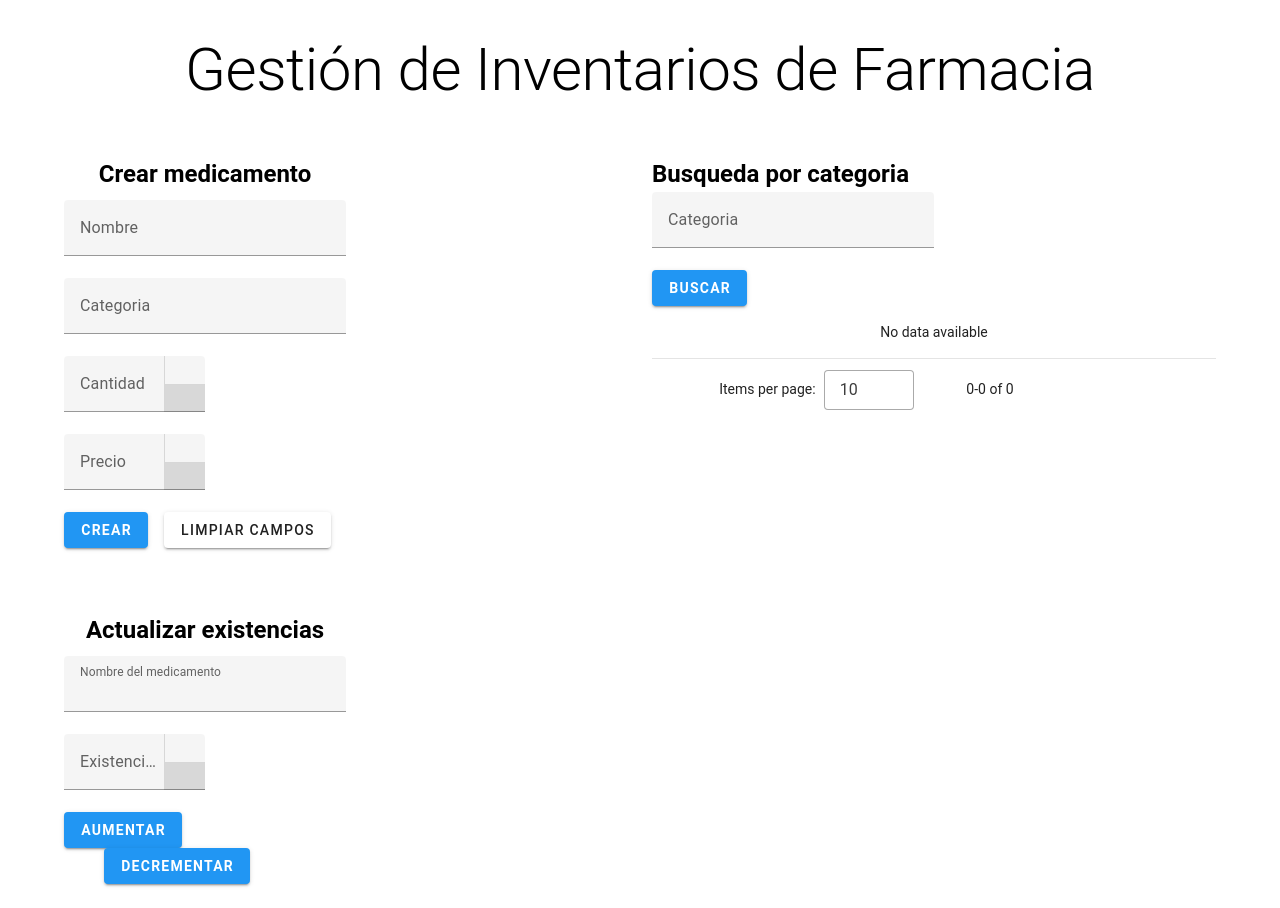
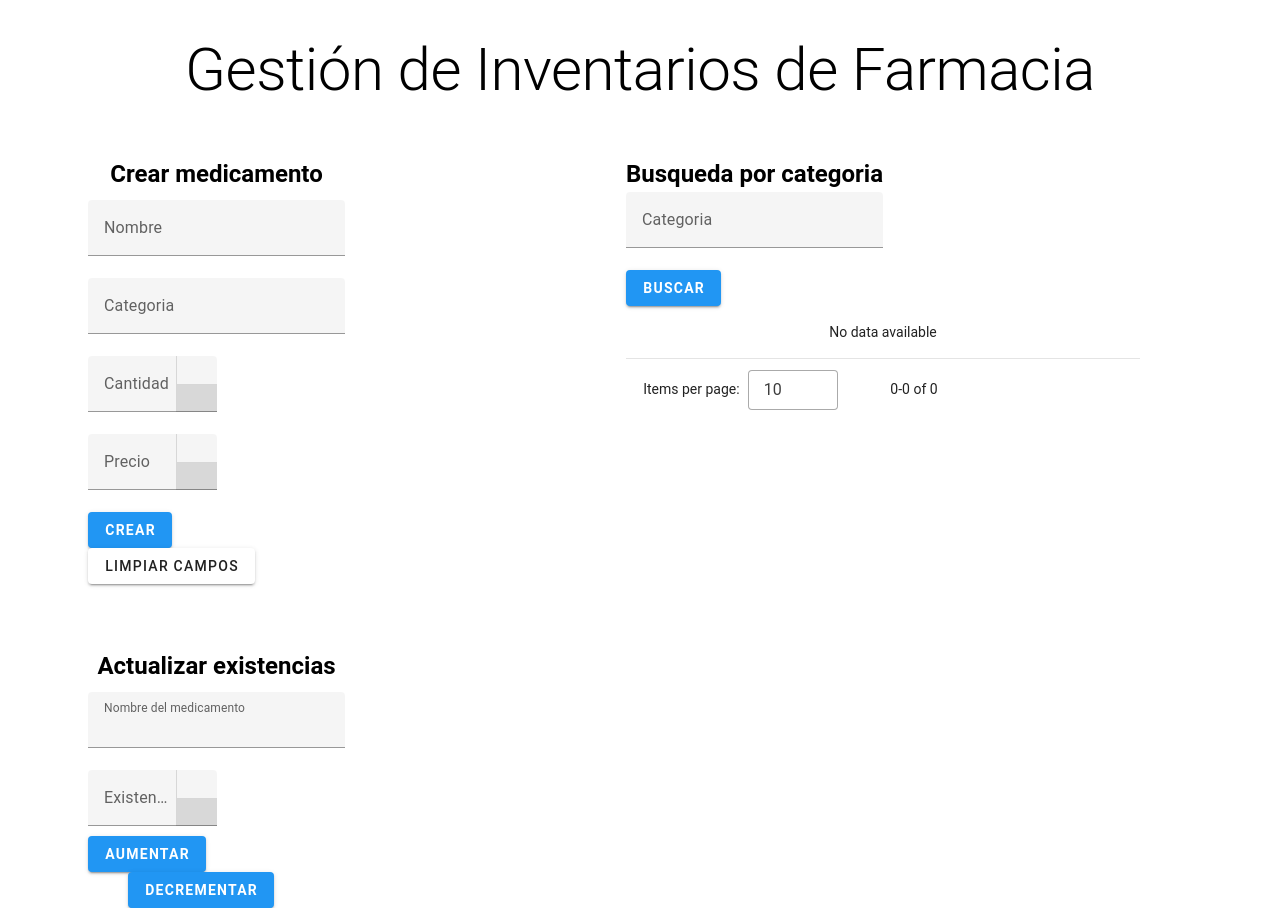
Before and after one commit to rafaelrdgz/gestion-farmacia-vue, a Vue app: page / in a window 1280 px wide. Built offline with nearby package versions, Linux system fonts and the light colour scheme.

Commit message:
agregados media-queries vista movil

```diff
--- a/src/App.vue
+++ b/src/App.vue
@@ -4,22 +4,21 @@ import { useField, useForm } from 'vee-validate'
 import Medicamento from '@/Medicamento.js'
 import { ref } from 'vue'
 
-
 let medicamentos = new Map()
 
 const { handleSubmit, handleReset } = useForm({
   validationSchema: {
-    nombre (value) {
+    nombre(value) {
       if (value?.length >= 2) return true
 
       return 'El nombre debe tener al menos 2 caracteres.'
     },
-    categoria (value) {
+    categoria(value) {
       if (value?.length >= 2) return true
 
       return 'La categoria debe tener al menos 2 caracteres.'
     }
-  },
+  }
 })
 const nombre = useField('nombre')
 const categoria = useField('categoria')
@@ -31,19 +30,17 @@ const nombreActualizar = ref('')
 const medicamentosPorCategoria = ref([])
 const buscarMedCategoria = ref('buscarMedCategoria')
 const listaCategorias = ref([])
-buscarMedCategoria.value =null
+buscarMedCategoria.value = null
 
-const submit = handleSubmit(values => {
-  /*if(medicamentos.has(values.nombre)){
-    alert('Ya existe ese medicamento')
-  }else{
-    medicamentos.set(values.nombre, new Medicamento(values.nombre, values.categoria, values.cantidad, values.precio))
-    console.log('agregado el medicamento')
-    console.log(medicamentos)
-  }*/
-  medicamentos.has(values.nombre) ? alert('Ya existe ese medicamento') : medicamentos.set(values.nombre, new Medicamento(values.nombre, values.categoria, values.cantidad, values.precio))
+const submit = handleSubmit((values) => {
+  medicamentos.has(values.nombre)
+    ? alert('Ya existe ese medicamento')
+    : medicamentos.set(
+        values.nombre,
+        new Medicamento(values.nombre, values.categoria, values.cantidad, values.precio)
+      )
   listaNombres.value.push(values.nombre.toString())
-  if(!buscarCategoria(values.categoria)) listaCategorias.value.push(values.categoria)
+  if (!buscarCategoria(values.categoria)) listaCategorias.value.push(values.categoria)
   console.log(medicamentos)
   console.log(listaNombres.value)
   console.log(listaCategorias.value)
@@ -51,52 +48,50 @@ const submit = handleSubmit(values => {
 
 function buscarCategoria(cat) {
   for (let c of listaCategorias.value) {
-    if(c === cat) return true
+    if (c === cat) return true
   }
-  return false;
+  return false
 }
 
-const aumentarExistencias = () =>{
-  if(!medicamentos.has(nombreActualizar.value)){
+const aumentarExistencias = () => {
+  if (!medicamentos.has(nombreActualizar.value)) {
     alert('No existe ese medicamento')
-  }else {
+  } else {
     medicamentos.get(nombreActualizar.value).aumentarCantidad(existencias.value.value)
     existencias.value.value = 0
     nombreActualizar.value = ' '
   }
 }
-const decrementarExistencias = () =>{
-  if(!medicamentos.has(nombreActualizar.value)){
+const decrementarExistencias = () => {
+  if (!medicamentos.has(nombreActualizar.value)) {
     alert('No existe ese medicamento')
-  }else {
+  } else {
     medicamentos.get(nombreActualizar.value).decrementarCantidad(existencias.value.value)
     existencias.value.value = 0
     nombreActualizar.value = ' '
   }
 }
 
-const buscarPorCategoria = () =>{
+const buscarPorCategoria = () => {
   medicamentosPorCategoria.value.splice(0, medicamentosPorCategoria.value.length)
   let found = false
   let arr = [...medicamentos.values()]
   console.log(buscarMedCategoria.value)
   console.log(arr)
   for (let m of arr) {
-    if(m.categoria === buscarMedCategoria.value){
+    if (m.categoria === buscarMedCategoria.value) {
       medicamentosPorCategoria.value.push(m)
       found = true
     }
   }
-  if(!found)
-    alert('No existen medicamentos en dicha categoria')
+  if (!found) alert('No existen medicamentos en dicha categoria')
 }
-
 </script>
 
 <template>
   <h1 class="mt-10 text-center text-h2 mb-14">Gestión de Inventarios de Farmacia</h1>
-  <v-row>
-    <v-col class="ml-16">
+  <v-row class="ml-3 mr-3 mr-lg-16">
+    <v-col class="ml-lg-16 ml-sm-10">
       <form @submit.prevent="submit" class="w-md-50">
         <h2 class="text-center mb-2">Crear medicamento</h2>
         <v-text-field
@@ -114,7 +109,7 @@ const buscarPorCategoria = () =>{
         ></v-text-field>
 
         <v-number-input
-          class="w-50"
+          class="w-lg-50"
           control-variant="stacked"
           label="Cantidad"
           :max="1000000"
@@ -123,7 +118,7 @@ const buscarPorCategoria = () =>{
         ></v-number-input>
 
         <v-number-input
-          class="w-50"
+          class="w-lg-50"
           control-variant="stacked"
           label="Precio"
           :max="1000000"
@@ -131,19 +126,12 @@ const buscarPorCategoria = () =>{
           v-model="precio.value.value"
         ></v-number-input>
 
-        <v-btn
-          class="me-4 bg-blue font-weight-bold"
-          type="submit"
-        >
-          Crear
-        </v-btn>
+        <v-btn class="me-4 bg-blue font-weight-bold" type="submit"> Crear </v-btn>
 
-        <v-btn @click="handleReset">
-          Limpiar campos
-        </v-btn>
+        <v-btn class="mt-md-3 mt-lg-0" @click="handleReset"> Limpiar campos </v-btn>
       </form>
 
-      <div class="w-md-50 mt-lg-16">
+      <div class="w-md-50 mt-md-16">
         <h2 class="text-center mb-2">Actualizar existencias</h2>
         <v-autocomplete
           class=""
@@ -152,28 +140,24 @@ const buscarPorCategoria = () =>{
           v-model="nombreActualizar"
         ></v-autocomplete>
         <v-number-input
-          class="w-50"
+          class="w-lg-50"
           control-variant="stacked"
           label="Existencias"
           :max="1000000"
           :min="1"
           v-model="existencias.value.value"
         ></v-number-input>
-        <v-btn
-          class="bg-blue font-weight-bold"
-          @click="aumentarExistencias"
-        >
-          Aumentar
-        </v-btn>
-        <v-btn
-          class="bg-blue font-weight-bold ml-10"
-          @click="decrementarExistencias"
-        >
-          Decrementar
-        </v-btn>
+        <v-row class="ml-auto">
+          <v-btn class="bg-blue font-weight-bold" @click="aumentarExistencias"> Aumentar </v-btn>
+          <v-btn
+            class="bg-blue font-weight-bold ml-lg-10 mt-md-3 mt-lg-0"
+            @click="decrementarExistencias"
+            >Decrementar</v-btn
+          >
+        </v-row>
       </div>
     </v-col>
-    <v-col class="mr-16">
+    <v-col class="mr-lg-16">
       <div>
         <h2>Busqueda por categoria</h2>
         <v-autocomplete
@@ -182,27 +166,11 @@ const buscarPorCategoria = () =>{
           :items="listaCategorias"
           v-model="buscarMedCategoria"
         ></v-autocomplete>
-        <v-btn
-          class="bg-blue font-weight-bold"
-          @click="buscarPorCategoria"
-        >
-          Buscar
-        </v-btn>
-        <v-data-table
-          class="mr-15"
-          :items="medicamentosPorCategoria"
-        ></v-data-table>
+        <v-btn class="bg-blue font-weight-bold" @click="buscarPorCategoria"> Buscar </v-btn>
+        <v-data-table class="mr-15" :items="medicamentosPorCategoria"></v-data-table>
       </div>
     </v-col>
-
-
-
-
   </v-row>
-
-
-
 </template>
 
-<style scoped>
-</style>
+<style scoped></style>
```
